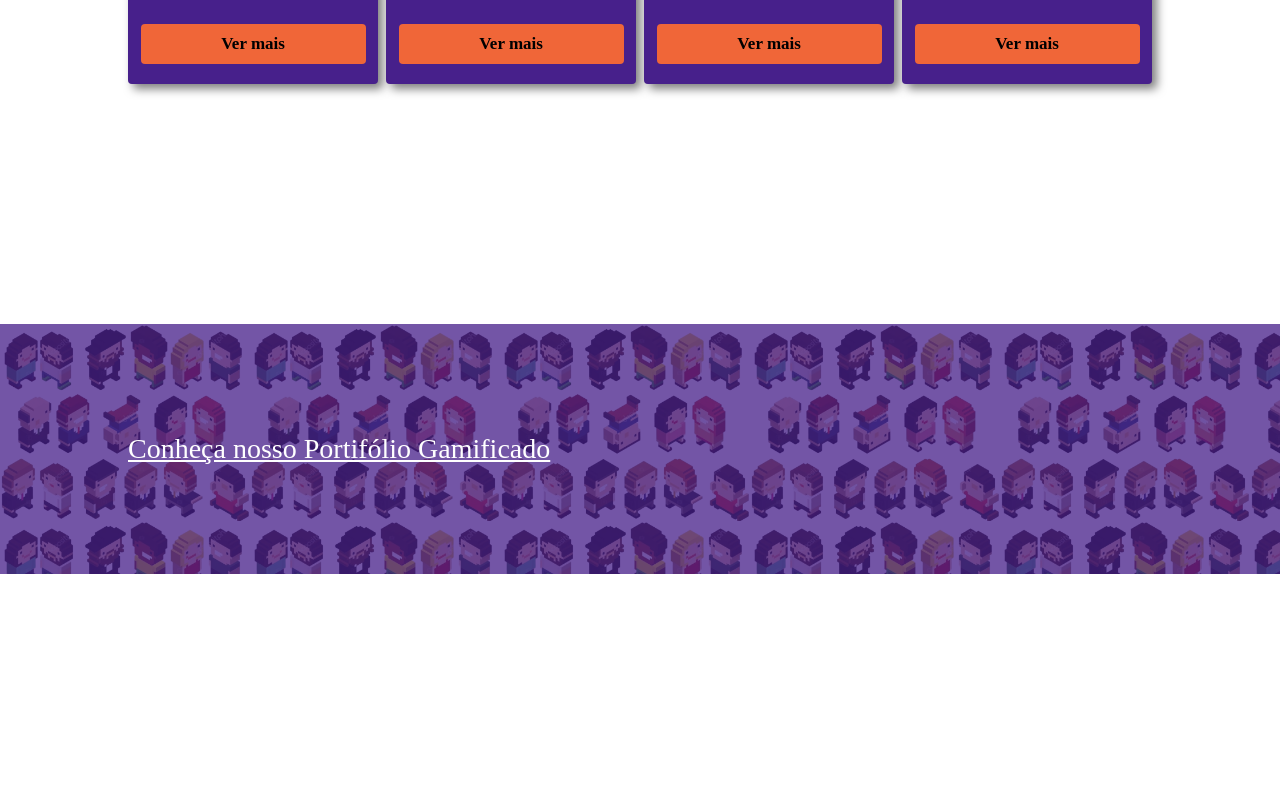
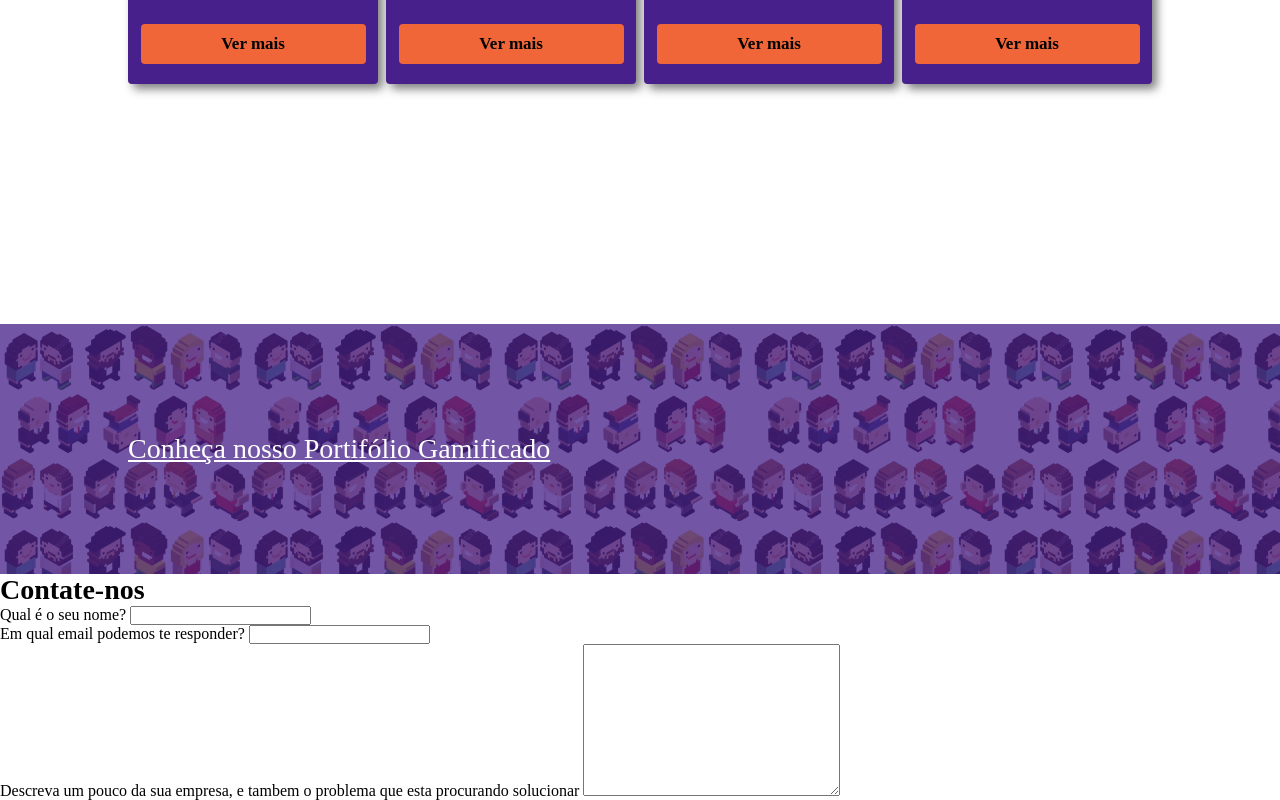
Before and after one commit to MarinaRochad/GamficaAi, a plain HTML site: page index.html in a window 1280 px wide. Shown: the part 2018-2818 px from the top of the page. Before the commit the page ends 2592 px from the top, so only its background shows below. Drawn offline with Linux system fonts and the light colour scheme; a web font is replaced by a local one.

Commit message:
descrição

```diff
--- a/index.html
+++ b/index.html
@@ -72,6 +72,25 @@
       <a href="#">Conheça nosso Portifólio Gamificado</a>
     </div>
   </section>
+<section id="contato">
+<h2>Contate-nos</h2>
+
+<form>
+<div class="campo">
+  <label for="">Qual é o seu nome?</label>
+  <input type="text">
+</div>
+<div class="campo">
+  <label for="">Em qual email podemos te responder?</label>
+  <input type="email">
+</div>
+<div class="campo-descricao">
+  <label for="">Descreva um pouco da sua empresa, e tambem o problema que esta procurando solucionar</label>
+  <textarea id="" cols="30" rows="10"></textarea>
+</div>
+
+</form>
+</section>
 
 </body>
 
```
